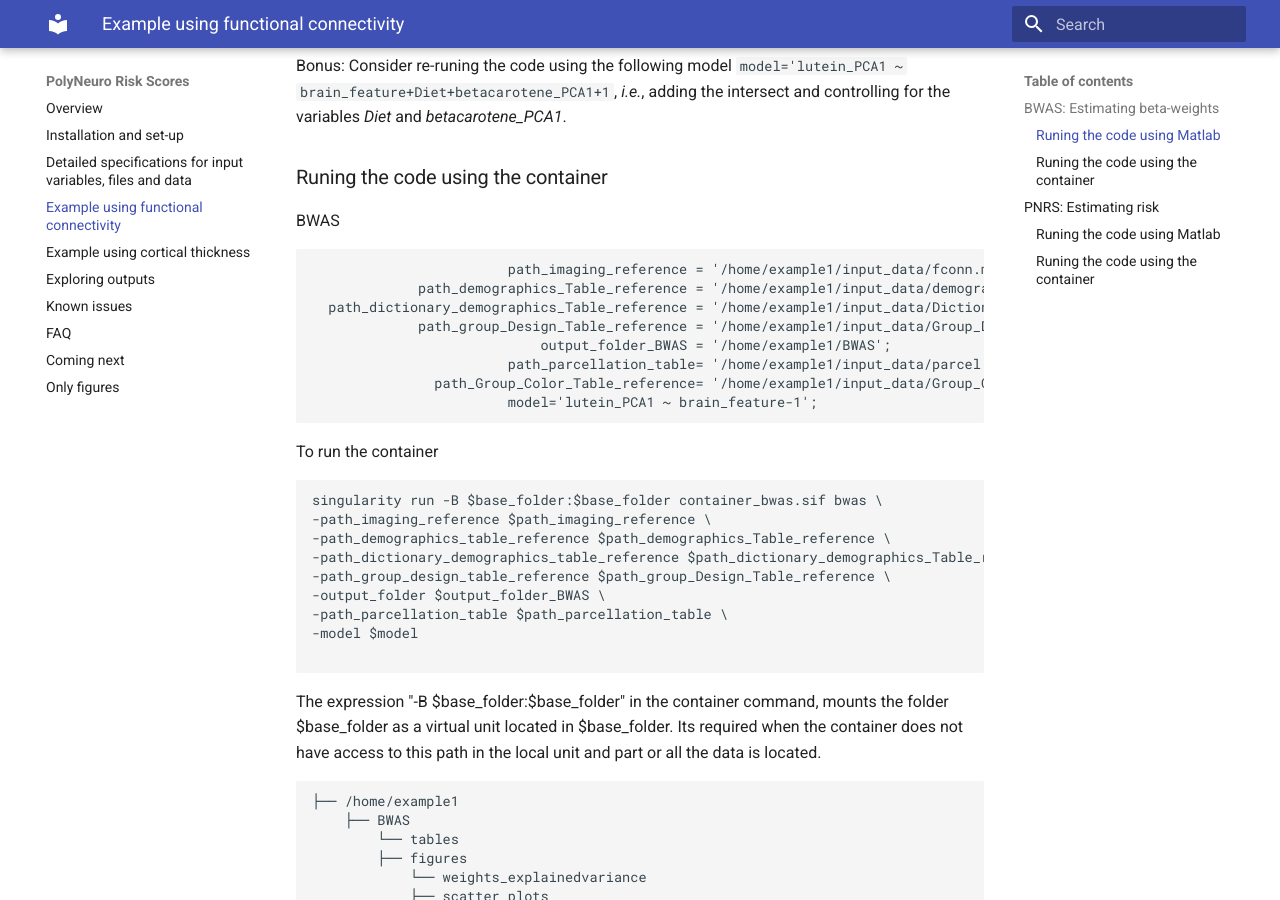
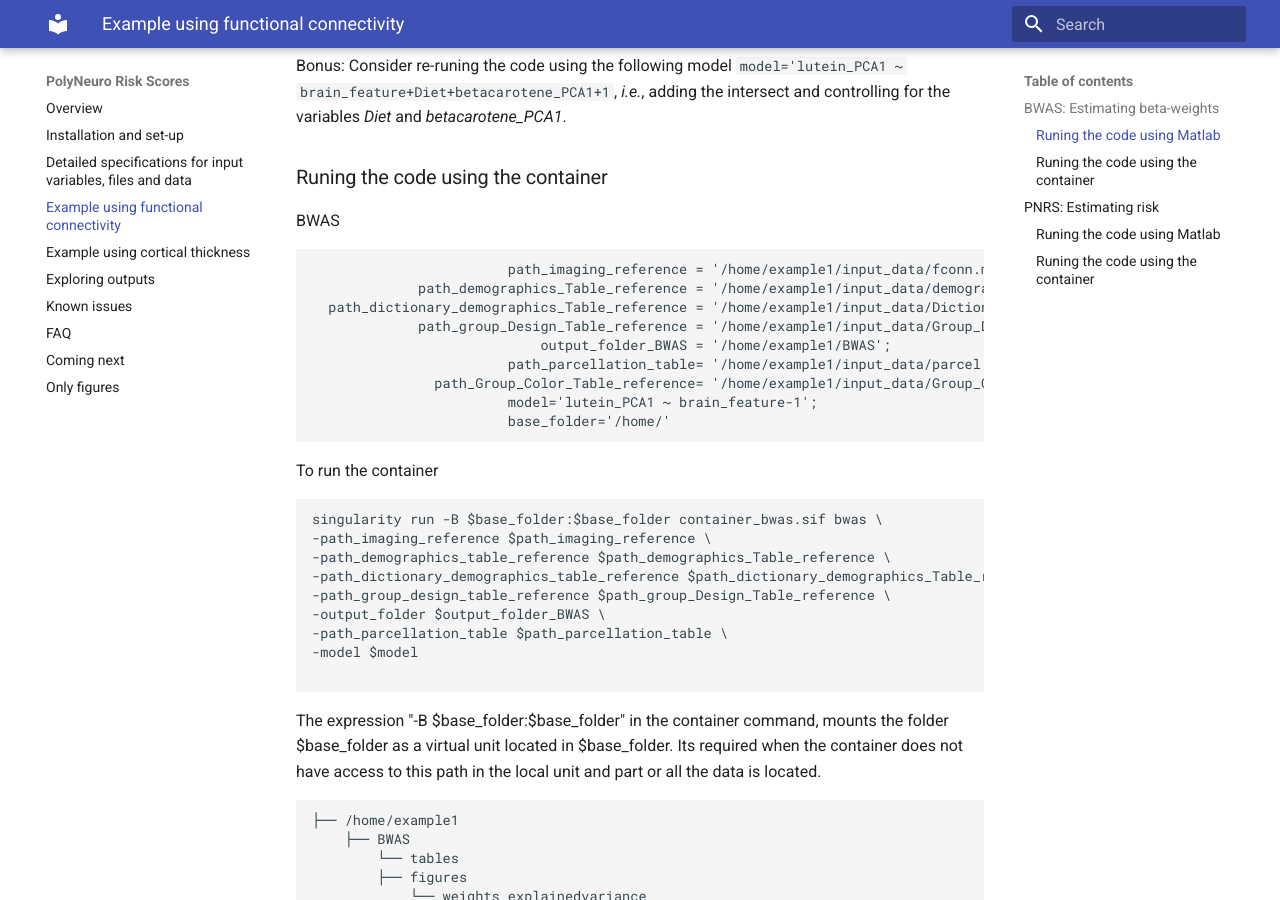
Before and after one commit to omiranda/polyneuro_risk_score, an MkDocs documentation site: the page built from docs/basic_example.md, in a window 1280 px wide and 900 px high, scrolled down 1810 px. Built offline with MkDocs 1.6.1 and Material for MkDocs 9.7.7, drawn with Linux system fonts in a browser that asks for light colours; formulas are drawn with MathJax 3.

Commit message:
Update basic_example.md

````diff
--- a/docs/basic_example.md
+++ b/docs/basic_example.md
@@ -73,7 +73,7 @@ Bonus: Consider re-runing the code using the following model `model='lutein_PCA1
 
 BWAS
 
-```Matlab
+```Container
                         path_imaging_reference = '/home/example1/input_data/fconn.mat';
              path_demographics_Table_reference = '/home/example1/input_data/demographcis_Table.csv';
   path_dictionary_demographics_Table_reference = '/home/example1/input_data/Dictionary_for_demographics_Table.csv';
@@ -82,6 +82,7 @@ BWAS
                         path_parcellation_table= '/home/example1/input_data/parcel.mat';
                path_Group_Color_Table_reference= '/home/example1/input_data/Group_Color_Table.csv';
                         model='lutein_PCA1 ~ brain_feature-1';
+                        base_folder='/home/'
 ```
 
 To run the container
````
